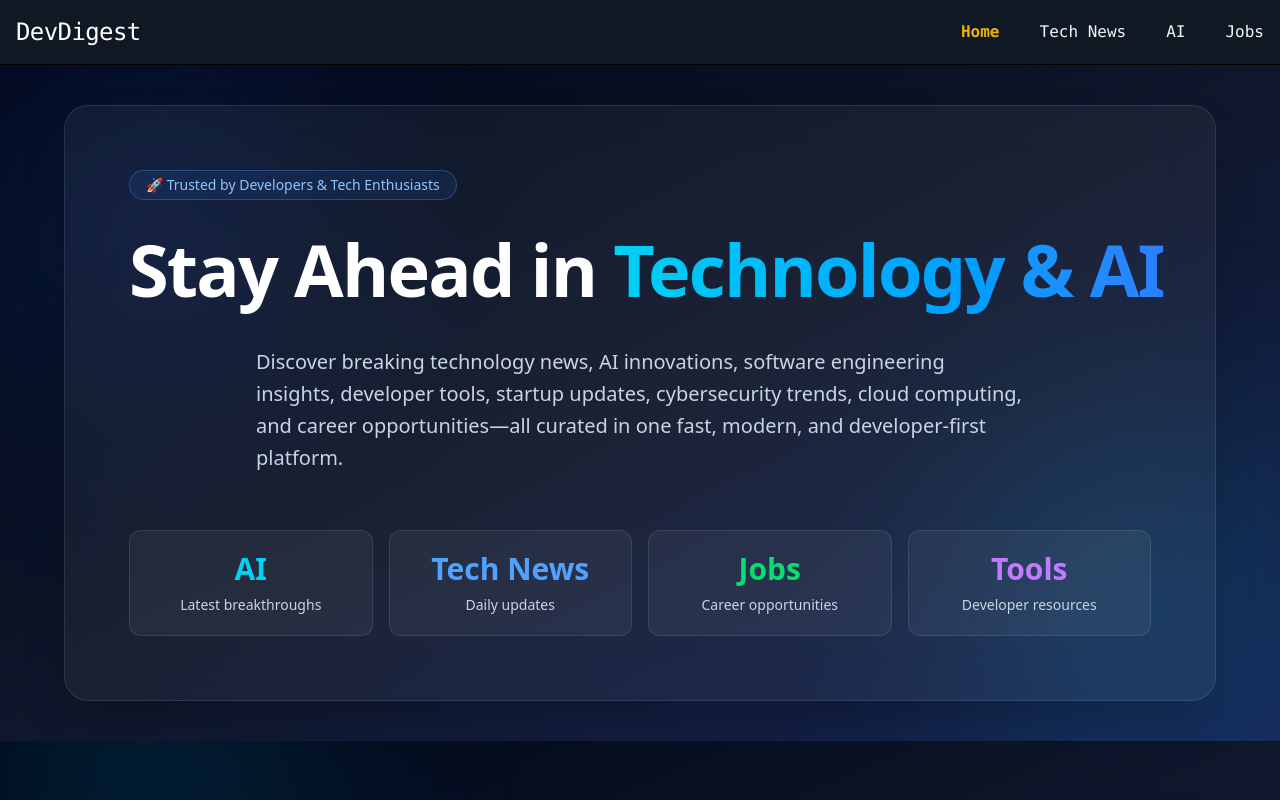
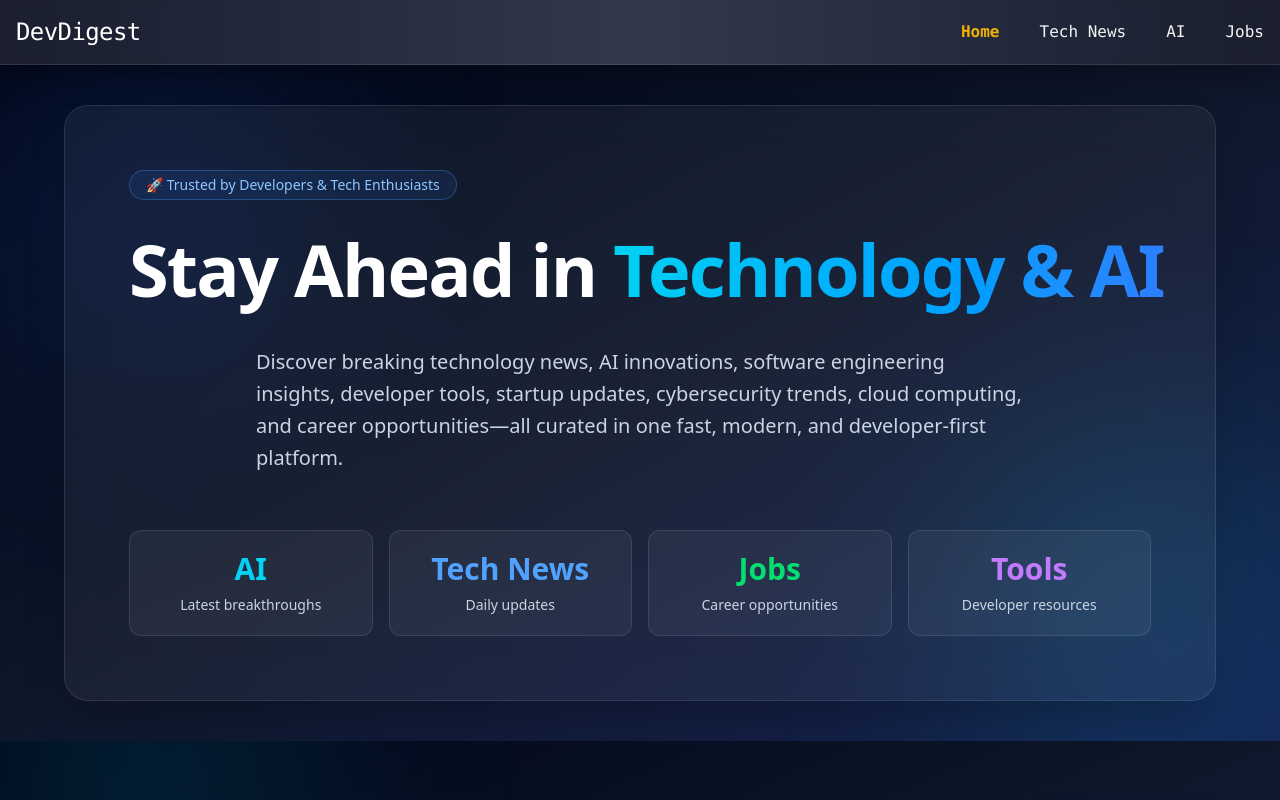
Before and after one commit to raushan-sinha/devdigest, a Next.js app: page / in a window 1280 px wide. Shown: the top 800 px of the page. Built offline with nearby package versions, Linux system fonts and the light colour scheme; no server answers.

Commit message:
Updated new bg-color for Navigation bar

```diff
--- a/components/layout/MobileNavbar.tsx
+++ b/components/layout/MobileNavbar.tsx
@@ -12,7 +12,7 @@ export default function MobileNavbar() {
     const pathName = usePathname();
 
     return (
-        <header className="border-b bg-[#101923]">
+        <header className="sticky top-0 z-50 border-b border-white/10 bg-gradient-to-r from-slate-950/90 via-slate-900/85 to-slate-950/90 backdrop-blur-xl shadow-[0_8px_32px_rgba(0,0,0,0.35)]">
             <nav className="mx-auto flex items-center justify-between px-4 py-4 sm:px-6">
                 {/* Logo */}
                 <Link
@@ -45,7 +45,7 @@ export default function MobileNavbar() {
                             <li key={link.id}>
                                 <Link
                                     href={link.href}
-                                    className={`${pathName === link.href ? "text-yellow-500 font-semibold font-mono" : "text-gray-100 font-mono font-medium"} block rounded-xl bg-slate-800/60 px-4 py-3 text-sm font-mediu transition-all duration-200 hover:bg-slate-700`}
+                                    className={`${pathName === link.href ? "text-yellow-500 font-semibold font-mono" : "text-gray-100 font-mono font-medium"} block rounded-xl bg-slate-800/60 px-4 py-3 text-sm font-medium transition-all duration-200 hover:bg-slate-700`}
                                     onClick={() => setMenuOpen(false)}
                                 >
                                     {link.title}
--- a/components/layout/Navbar.tsx
+++ b/components/layout/Navbar.tsx
@@ -10,7 +10,7 @@ export default function Navbar() {
     const pathName = usePathname();
 
     return (
-        <header className="border-b bg-[#101923]">
+        <header className="sticky top-0 z-50 border-b border-white/10 bg-gradient-to-r from-slate-950/90 via-slate-900/85 to-slate-950/90 backdrop-blur-xl shadow-[0_8px_32px_rgba(0,0,0,0.35)]">
             <nav className="mx-auto flex max-w-7xl items-center justify-between px-4 py-4">
                 {/* Logo */}
                 <Link
```
